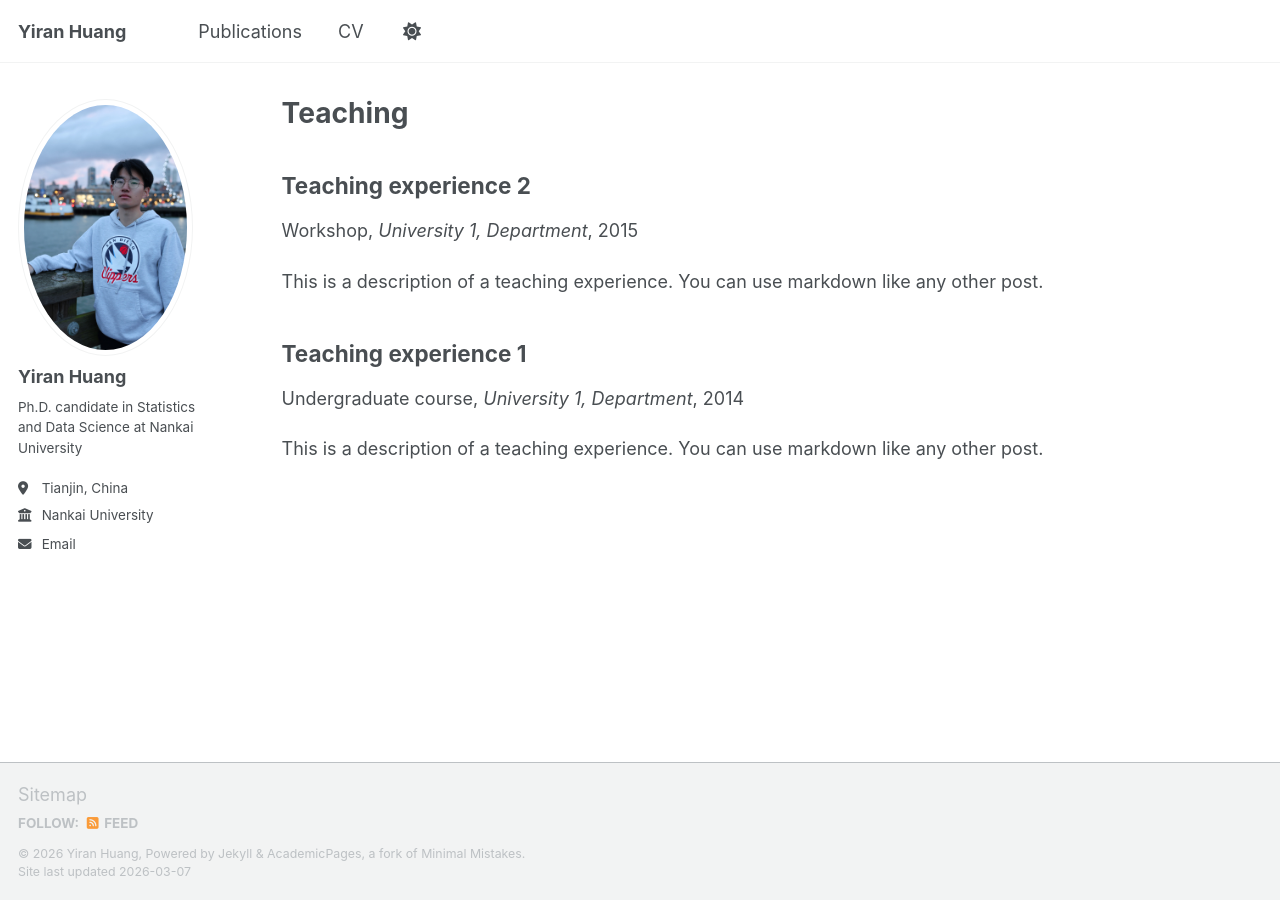
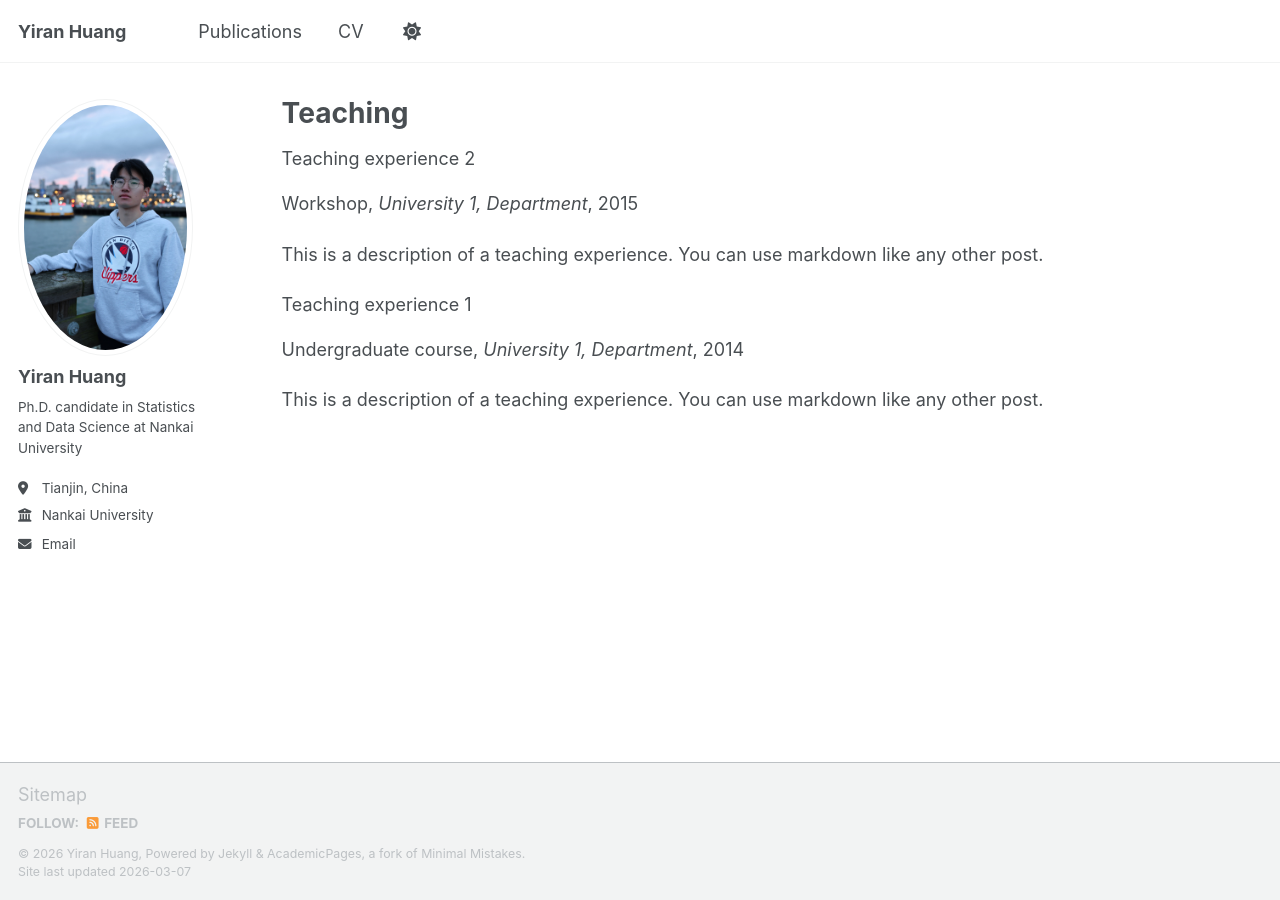
Before and after one commit to Yiran-Huang/Yiran-Huang.github.io, a Jekyll site: the page built from _pages/teaching.html, in a window 1280 px wide. Built offline with Jekyll 4.4.1, drawn with Linux system fonts in a browser that asks for light colours; a script bundle is joined from its source files by our own code; library files that are not in the unit come from our copies.

Commit message:
Update archive-single.html

```diff
--- a/_includes/archive-single.html
+++ b/_includes/archive-single.html
@@ -26,13 +26,13 @@
       </div>
     {% endif %}
 
-    <h2 class="archive__item-title" itemprop="headline">
+    <p class="archive__item-title" itemprop="headline">
       {% if post.link %}
         <a href="{{ post.link }}" target="_blank" rel="noopener noreferrer">{{ title }}</a> <a href="{{ base_path }}{{ post.url }}" rel="permalink"><i class="fa fa-link" aria-hidden="true" title="permalink"></i><span class="sr-only">Permalink</span></a>
       {% else %}
         {{ title }}
       {% endif %}
-    </h2>
+    </p>
 
     {% if post.read_time %}
       <p class="page__meta"><i class="fa fa-clock" aria-hidden="true"></i> {% include read-time.html %}</p>
```
